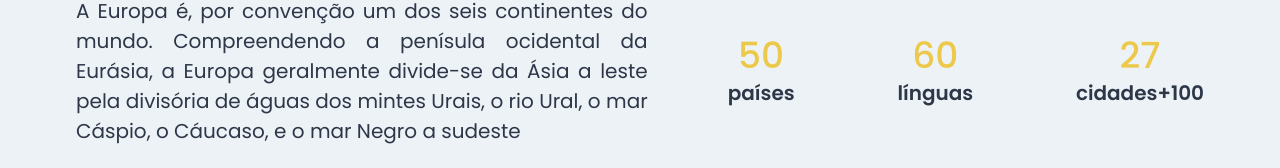
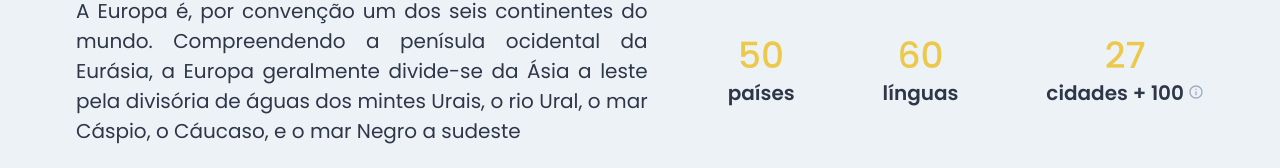
Before and after one commit to Emerson-lab/World-Trip, a Next.js app: page /continent/europe in a window 1280 px wide. Shown: the part 684-852 px from the top of the page. Built offline with nearby package versions, Linux system fonts and the light colour scheme.

Commit message:
add icon info list

```diff
--- a/src/components/Content/infos.tsx
+++ b/src/components/Content/infos.tsx
@@ -1,4 +1,12 @@
-import { Flex, Heading, Text } from "@chakra-ui/react";
+import {
+  Flex,
+  Heading,
+  Text,
+  Popover,
+  PopoverTrigger,
+  Icon,
+} from "@chakra-ui/react";
+import { RiInformationLine } from "react-icons/ri";
 
 export default function Infos() {
   return (
@@ -36,7 +44,21 @@ export default function Infos() {
           27
         </Heading>
         <Text fontWeight="600" fontSize={["md", "xl"]} color="gray.700">
-          cidades+100
+          cidades + 100
+          <Popover>
+            <PopoverTrigger>
+              <span>
+                <Icon
+                  cursor="pointer"
+                  as={RiInformationLine}
+                  ml="1"
+                  color="gray.400"
+                  w={["10px", "16px"]}
+                  h={["10px", "16px"]}
+                />
+              </span>
+            </PopoverTrigger>
+          </Popover>
         </Text>
       </Flex>
     </Flex>
```
